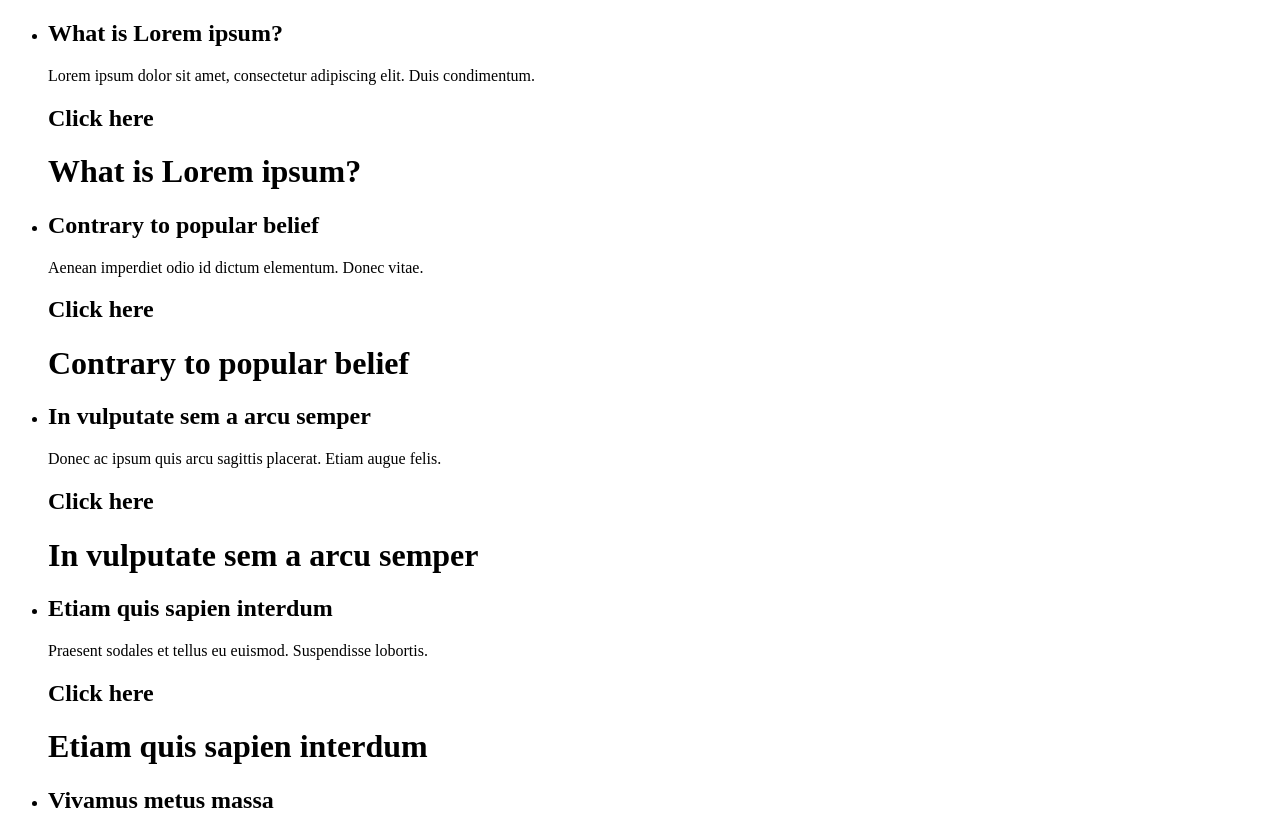
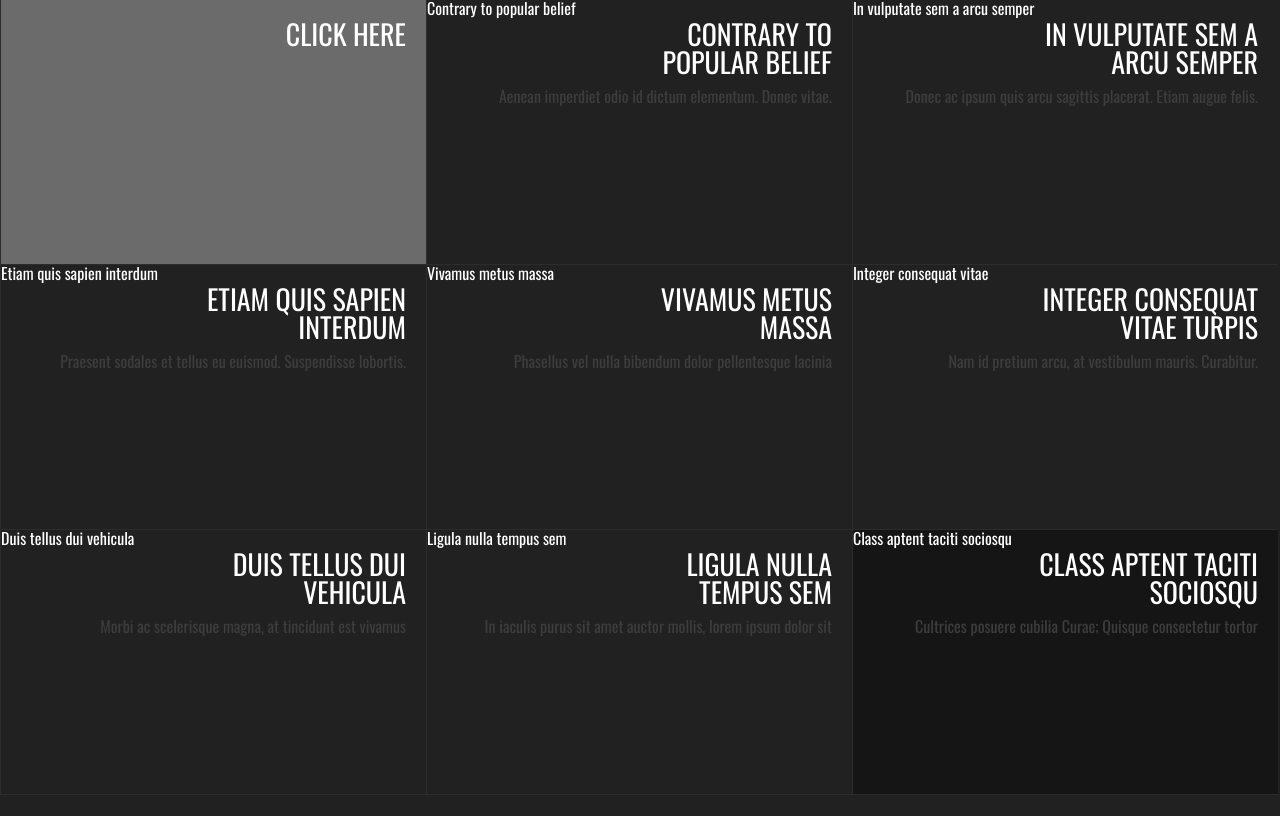
Before and after one commit to arbaouimehdi/Responsive-List-Flip-effect, a plain HTML site: page index.html in a window 1280 px wide. Shown: the top 816 px of the page. Drawn offline with nearby package versions, Linux system fonts and the light colour scheme.

Commit message:
Update index.html

```diff
--- a/index.html
+++ b/index.html
@@ -9,7 +9,9 @@ Best view in full preview.
 	<meta charset="UTF-8">
 	<title>Responsive List</title>
 	<link href='http://fonts.googleapis.com/css?family=Oswald' rel='stylesheet' type='text/css'>
-<script type="text/javascript" src="http://cdnjs.cloudflare.com/ajax/libs/jquery/1.9.0/jquery.min.js"></script>
+	<link href='css/style.css' rel='stylesheet' type='text/css'>
+	<link href='css/animate.css' rel='stylesheet' type='text/css'>
+	<script type="text/javascript" src="http://cdnjs.cloudflare.com/ajax/libs/jquery/1.9.0/jquery.min.js"></script>
 </head>
 <body>
 
```
